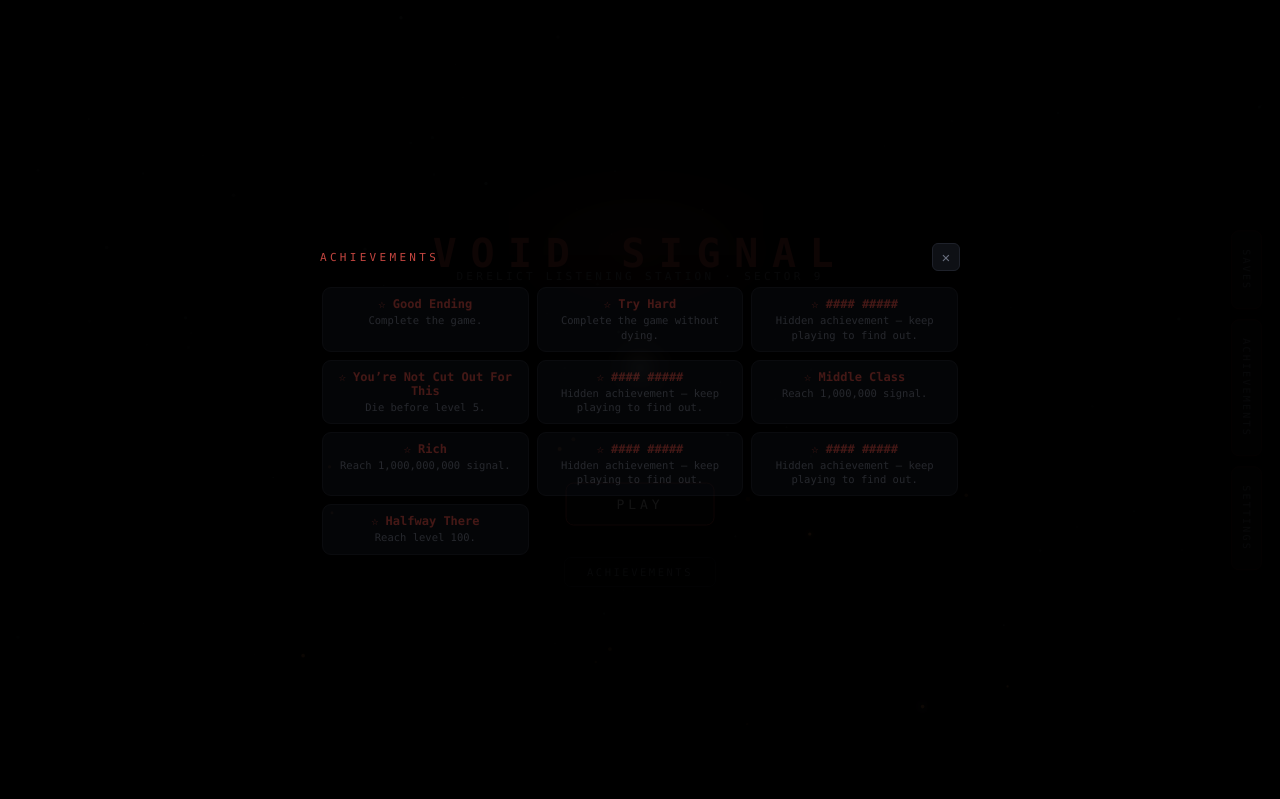
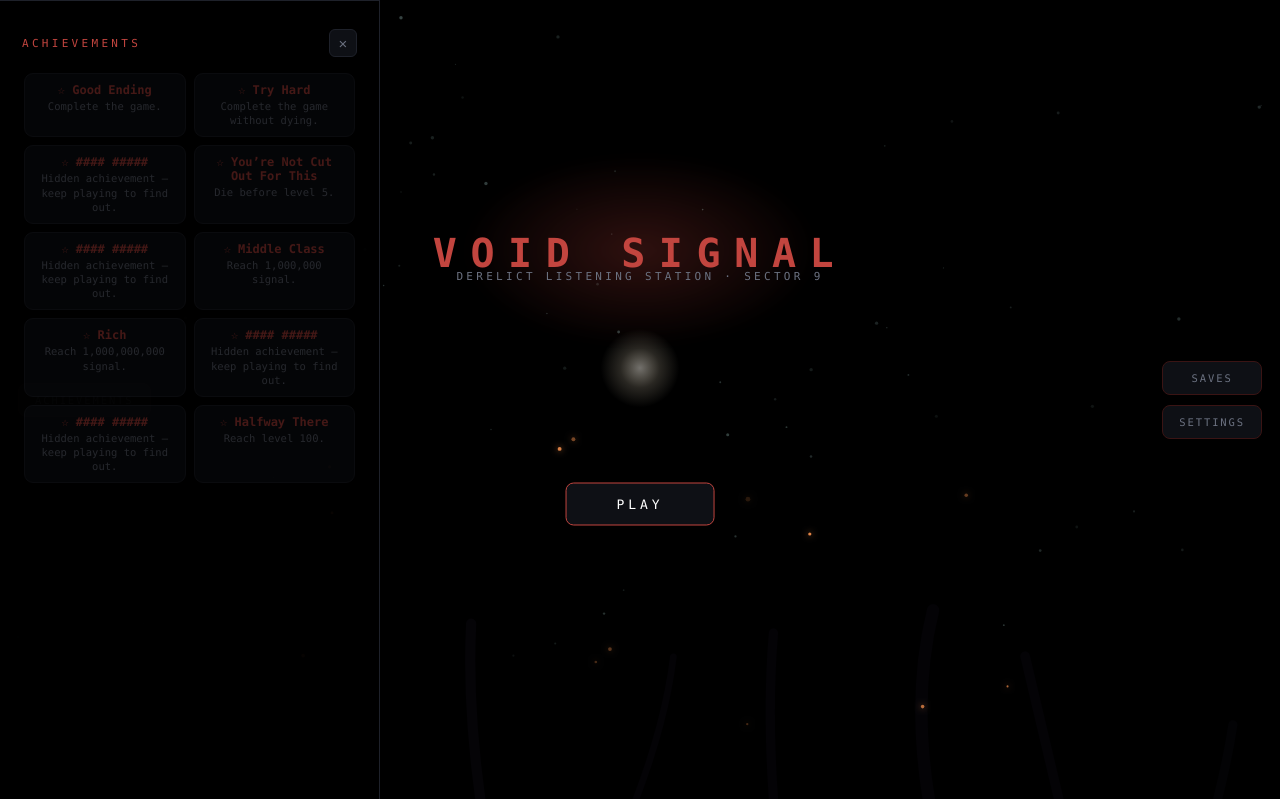
Before and after one commit to Freezerunder/void-signal, a plain HTML site: page index.html in a window 1280 px wide. Both pictures are taken after a click on the button "ACHIEVEMENTS". Shown: the top 799 px of the page. Drawn offline with Linux system fonts and the light colour scheme.

Commit message:
Menu tabs: horizontal text, achievements moved to the left, drawer panels
- Side tabs no longer use vertical writing-mode — plain horizontal
  labels now.
- Removed the redundant center ACHIEVEMENTS button under PLAY now that
  it's reachable from a side tab.
- ACHIEVEMENTS tab moved to the left edge; SAVES and SETTINGS stay on
  the right.
- Panels no longer cover the full screen — each now slides out as a
  ~380px drawer from the edge its tab lives on (transform: translateX,
  .35s), closer to "pulls out a little tab" than a full modal.

```diff
--- a/index.html
+++ b/index.html
@@ -415,38 +415,31 @@
     cursor: pointer;
   }
   .menu-play:hover { background: #1d0e0e; box-shadow: 0 0 26px rgba(194,69,63,.4); }
-  .menu-achbtn {
-    position: absolute; left: 50%; top: 71.5%; transform: translate(-50%, -50%);
-    z-index: 1; padding: 8px 22px; border-radius: 7px;
-    background: transparent; border: 1px solid var(--line); color: var(--muted);
-    font-family: inherit; font-size: 10.5px; letter-spacing: .24em; text-transform: uppercase;
+
+  .menu-sidetabs {
+    position: absolute; top: 50%; transform: translateY(-50%);
+    z-index: 2; display: flex; flex-direction: column; gap: 10px;
+  }
+  .menu-sidetabs.right { right: 18px; }
+  .menu-sidetabs.left { left: 18px; }
+  .menu-sidetab {
+    padding: 10px 16px; border-radius: 8px; white-space: nowrap;
+    background: var(--panel); border: 1px solid #3a1414; color: var(--muted);
+    font-family: inherit; font-size: 10.5px; letter-spacing: .18em; text-transform: uppercase;
     cursor: pointer;
   }
-  .menu-achbtn:hover { color: #fff; border-color: var(--dread); }
-
-  .menu-sidetabs {
-    position: absolute; right: 18px; top: 50%; transform: translateY(-50%);
-    z-index: 2; display: flex; flex-direction: column; gap: 10px;
-  }
-  .menu-sidetab {
-    writing-mode: vertical-rl; text-orientation: mixed;
-    padding: 18px 9px; border-radius: 8px;
-    background: var(--panel); border: 1px solid #3a1414; color: var(--muted);
-    font-family: inherit; font-size: 10px; letter-spacing: .22em; cursor: pointer;
-  }
   .menu-sidetab:hover { color: #fff; border-color: var(--dread); background: #150c0c; }
 
   .menu-panel {
-    position: absolute; inset: 0; z-index: 5; background: rgba(0,0,0,.93);
-    display: flex; flex-direction: column; align-items: center; justify-content: center;
-    gap: 14px; padding: 40px;
-    opacity: 0; pointer-events: none; transition: opacity .35s ease;
-  }
-  .menu-panel.on { opacity: 1; pointer-events: auto; }
-  .menu-panel-head {
-    display: flex; align-items: center; justify-content: space-between;
-    width: 100%; max-width: 640px;
-  }
+    position: absolute; top: 0; bottom: 0; z-index: 5; width: min(380px, 86vw);
+    background: rgba(0,0,0,.96); border: 1px solid var(--line);
+    display: flex; flex-direction: column; gap: 14px; padding: 28px 22px;
+    overflow-y: auto; pointer-events: none; transition: transform .35s ease;
+  }
+  .menu-panel.right { right: 0; border-right: none; transform: translateX(100%); }
+  .menu-panel.left { left: 0; border-left: none; transform: translateX(-100%); }
+  .menu-panel.on { pointer-events: auto; transform: translateX(0); }
+  .menu-panel-head { display: flex; align-items: center; justify-content: space-between; width: 100%; }
   .menu-panel-title { font-size: 11px; letter-spacing: .3em; color: var(--dread); }
   .menu-panel-close {
     width: 28px; height: 28px; border-radius: 6px; background: var(--panel);
@@ -455,9 +448,9 @@
   }
   .menu-panel-close:hover { color: #fff; border-color: var(--dread); }
 
-  .menu-slots { display: flex; flex-direction: column; gap: 10px; width: 100%; max-width: 420px; }
-  .menu-achs { width: 100%; max-width: 640px; max-height: 50vh; overflow-y: auto; padding: 2px; }
-  .menu-settings { width: 100%; max-width: 460px; display: flex; flex-direction: column; gap: 10px; }
+  .menu-slots { display: flex; flex-direction: column; gap: 10px; width: 100%; }
+  .menu-achs { width: 100%; padding: 2px; }
+  .menu-settings { width: 100%; display: flex; flex-direction: column; gap: 10px; }
   .setting-tog {
     display: flex; align-items: center; justify-content: space-between; gap: 12px;
     padding: 13px 16px; border-radius: 8px; text-align: left;
@@ -689,15 +682,16 @@
   </div>
 
   <button class="menu-play" id="menuplay">PLAY</button>
-  <button class="menu-achbtn" id="menuachbtn">ACHIEVEMENTS</button>
-
-  <div class="menu-sidetabs">
+
+  <div class="menu-sidetabs left">
+    <button class="menu-sidetab" id="openachs">ACHIEVEMENTS</button>
+  </div>
+  <div class="menu-sidetabs right">
     <button class="menu-sidetab" id="opensaves">SAVES</button>
-    <button class="menu-sidetab" id="openachs">ACHIEVEMENTS</button>
     <button class="menu-sidetab" id="opensettings">SETTINGS</button>
   </div>
 
-  <div class="menu-panel" id="savespanel">
+  <div class="menu-panel right" id="savespanel">
     <div class="menu-panel-head">
       <div class="menu-panel-title">SAVE SLOTS</div>
       <button class="menu-panel-close" data-close>&times;</button>
@@ -705,7 +699,7 @@
     <div class="menu-slots" id="menuslots"></div>
   </div>
 
-  <div class="menu-panel" id="achspanel">
+  <div class="menu-panel left" id="achspanel">
     <div class="menu-panel-head">
       <div class="menu-panel-title">ACHIEVEMENTS</div>
       <button class="menu-panel-close" data-close>&times;</button>
@@ -713,7 +707,7 @@
     <div class="menu-achs ach-grid" id="menuachs"></div>
   </div>
 
-  <div class="menu-panel" id="settingspanel">
+  <div class="menu-panel right" id="settingspanel">
     <div class="menu-panel-head">
       <div class="menu-panel-title">SETTINGS</div>
       <button class="menu-panel-close" data-close>&times;</button>
@@ -4270,7 +4264,6 @@ Wherever the signal was going, you're already there.
   $('openachs').addEventListener('click', function () { buildMenuAchs(); openMenuPanel('achs'); });
   $('opensettings').addEventListener('click', function () { buildMenuSettings(); openMenuPanel('settings'); });
   $('menuplay').addEventListener('click', function () { openMenuPanel('saves'); });
-  $('menuachbtn').addEventListener('click', function () { buildMenuAchs(); openMenuPanel('achs'); });
   Array.prototype.forEach.call(document.querySelectorAll('.menu-panel-close'), function (b) {
     b.addEventListener('click', closeMenuPanels);
   });
```
